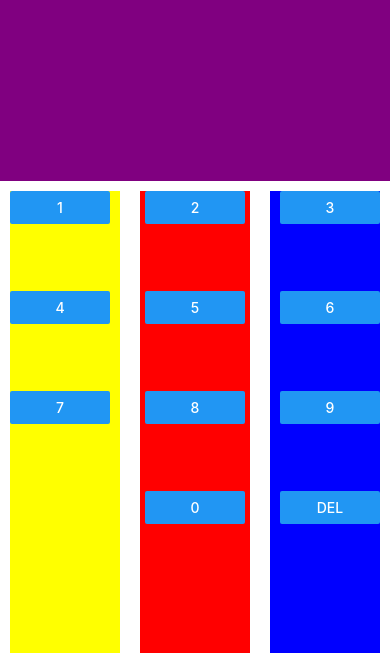
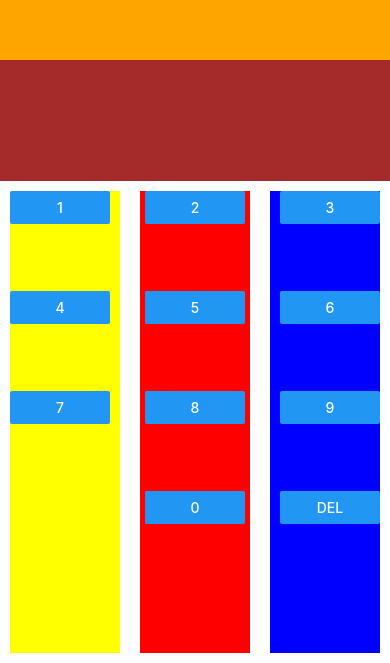
Before and after one commit to ahan1986/ReactNativeMathGame, a React Native app in the folder mathgames/: screen / in a window 390 px wide. Shown: the part 181-844 px from the top of the page. Built offline with nearby package versions, Linux system fonts and the light colour scheme.

Commit message:
create user input display and random number generate display

```diff
--- a/mathgames/App.js
+++ b/mathgames/App.js
@@ -63,7 +63,16 @@ export default class App extends React.Component {
     return (
       <View style={styles.container}>
 
-        <View style={{ flex: 3, flexDirection: 'row', backgroundColor: 'purple' }}>
+        <View style={{ flex: 3, flexDirection: 'column', backgroundColor: 'purple' }}>
+          {/* area where the random numbers will be generated */}
+          <View style={{ flex: 2, backgroundColor: 'orange' }} >
+
+          </View>
+          {/* area where user input will be displayed */}
+          <View style={{ flex: 1, backgroundColor: 'brown' }} >
+
+          </View>
+
         </View>
 
         <View style={{ flex: 4, flexDirection: 'row' }}>
```
